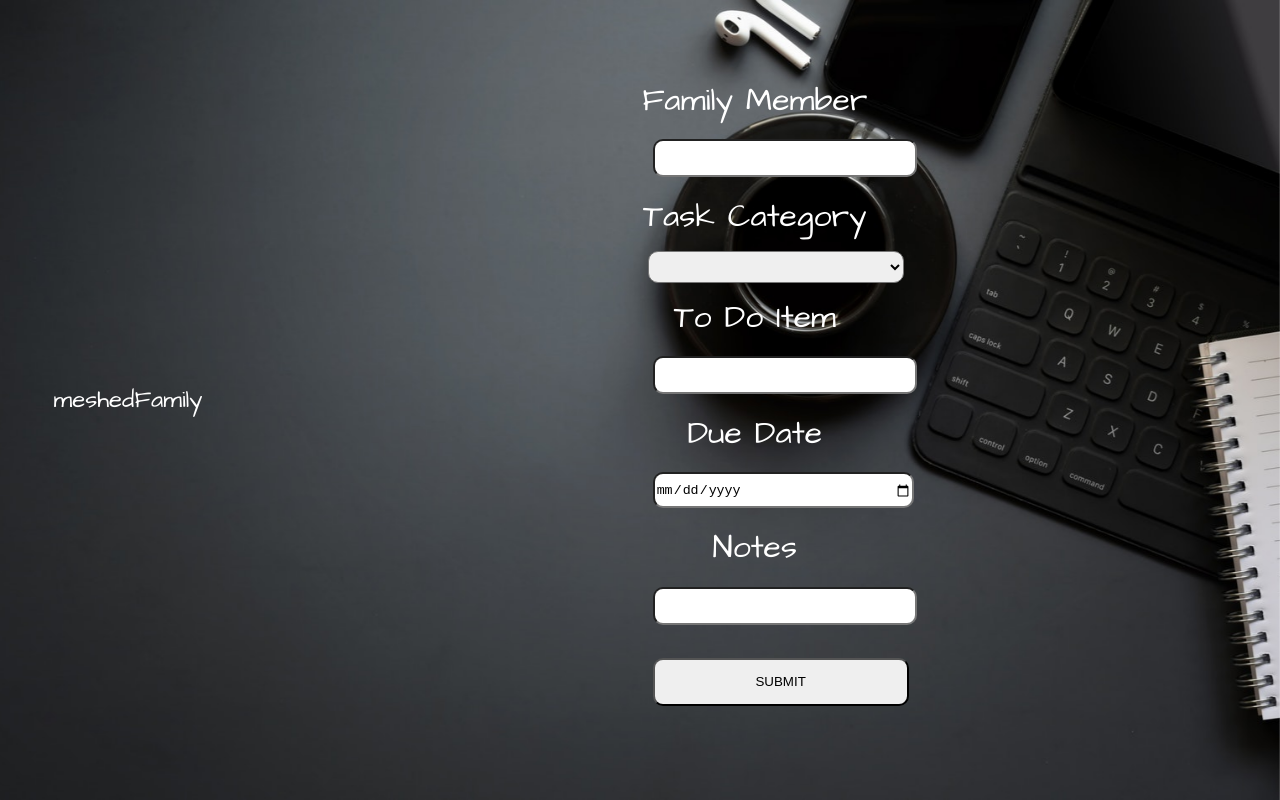
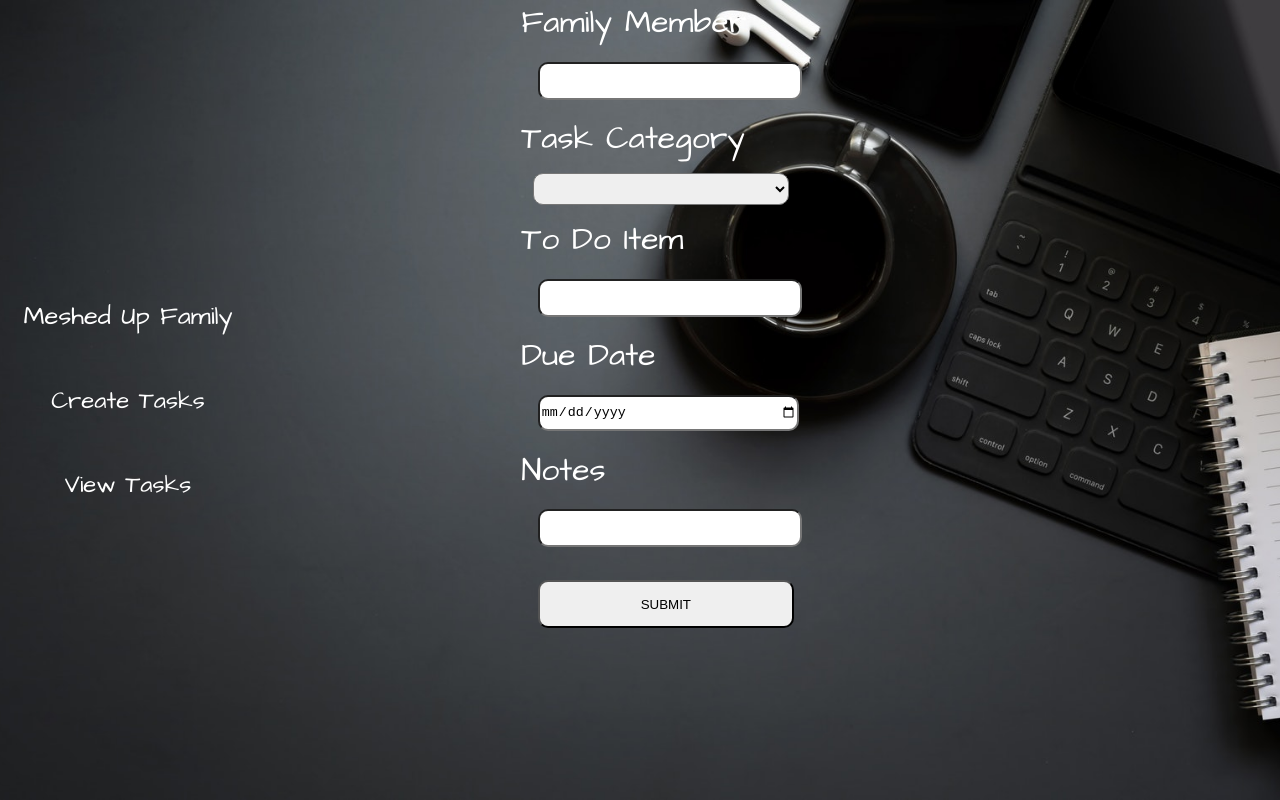
Before and after one commit to Kashiff11/Meshed, a React (Create React App) app: page /create in a window 1280 px wide. Built offline with nearby package versions, Linux system fonts and the light colour scheme; no server answers.

Commit message:
App div styled

```diff
--- a/src/App.css
+++ b/src/App.css
@@ -1,26 +1,31 @@
 @import url('https://fonts.googleapis.com/css2?family=Architects+Daughter&display=swap');
 
-.App {
+body {
   background-image: url(./images/pexels-bongkarn-thanyakij-3751600\ \(1\).jpg);
   background-size: cover;
   background-position: center;
   background-attachment: fixed;
-  display: flex;
-  text-align: center;
+}
+
+.App {
   height: 100%;
+  width: 100%;
 }
 
 .navigationBar {
+  position: fixed;
   display:flex;
   flex-direction: column;
   justify-content: center;
-  width: 20vw;
-  height: 100vh;
+  align-items: center;
+  width: 20%;
+  height: 100%;
 }
 
 .websiteName {
   font-family: 'Architects Daughter', cursive;
-  font-size: 1.5rem;
+  font-size: 1.6rem;
+  font-weight: lighter;
   color: white;
   text-decoration: none;
 }
@@ -30,8 +35,8 @@
   display:flex;
   justify-content: center;
   align-items: center;
-  width: 80vw;
-  height: 100vh;
+  height: 100%;
+  width: 100%;
 }
 
 .button {
@@ -44,7 +49,16 @@
 }
 
 .taskContainer {
+
   background-color: white;
-  padding: 20px;
-  margin: 20px auto;
+  font-family: 'Architects Daughter', cursive;
+  opacity: 70%;
+  border-radius: 10px;
+  width: 70%
 }
+
+.taskList {
+  display: flex;
+  justify-content: center;
+  align-items: center;
+}
--- a/src/App.js
+++ b/src/App.js
@@ -2,7 +2,6 @@ import React, { useEffect, useState } from 'react';
 import axios from "axios"
 import { Route, Link } from "react-router-dom";
 import Create from "./Create";
-import Home from "./Home";
 import View from "./View"
 import Edit from "./Edit"
 import './App.css';
@@ -27,10 +26,9 @@ function App() {
   return (
     <div className="App">
       <div className="navigationBar">
-        <Link to="/" style={{textDecoration: "none"}}><span className="websiteName">meshedFamily</span></Link>
-        <Route exact path="/">
-          <Home />
-        </Route>
+        <Link to="/" style={{ textDecoration: "none" }}><span className="websiteName">Meshed Up Family</span></Link>
+        <Link className="button" to="/create">Create Tasks</Link>
+        <Link className="button" to="/view">View Tasks</Link>
         <Route exact path="/update/:task">
           <Edit tasks={tasks} getTasks={getTasks} setGetTasks={setGetTasks} />
         </Route>
--- a/src/Create.css
+++ b/src/Create.css
@@ -5,6 +5,11 @@
   font-family: "Architects Daughter", cursive;
   font-size: 2rem;
   width: 90%;
+}
+
+.formContainer {
+  display: flex;
+  justify-content: center;
 }
 
 .selector {
--- a/src/Home.jsx
+++ /dev/null
@@ -1,14 +0,0 @@
-import React from "react";
-import { Link } from "react-router-dom";
-import "./App.css";
-
-function Home() {
-  return (
-      <nav>
-        <Link className="button" to="/create">Create Tasks</Link>
-        <Link className="button" to="/view">View Tasks</Link>
-      </nav>
-  )
-}
-
-export default Home;
--- a/src/View.jsx
+++ b/src/View.jsx
@@ -16,17 +16,17 @@ function View(props) {
   };
 
   return (
-    <div>
+    <div clasName="taskList">
       {props.tasks.map((task) =>
         <div className="taskContainer">
-          <p>{task.fields.family_member}</p>
-          <p>{task.fields.task_type}</p>
-          <p>{task.fields.to_do_item}</p>
-          <p>{task.fields.date}</p>
-          <p>{task.fields.additional_notes}</p>
-          <button onClick={() => handleDelete(task.id)}>TASK COMPLETED</button>
+          <p>Who: {task.fields.family_member}</p>
+          <p>Category: {task.fields.task_type}</p>
+          <p>Task: {task.fields.to_do_item}</p>
+          <p>Due Date: {task.fields.date}</p>
+          <p>Notes: {task.fields.additional_notes}</p>
+          <button className="viewPageButton" onClick={() => handleDelete(task.id)}>TASK COMPLETED</button>
           <Link to={`/update/${task.id}`}>
-            <button>EDIT</button>
+            <button className="viewPageButton">EDIT</button>
           </Link>
         </div>
       )}
```
